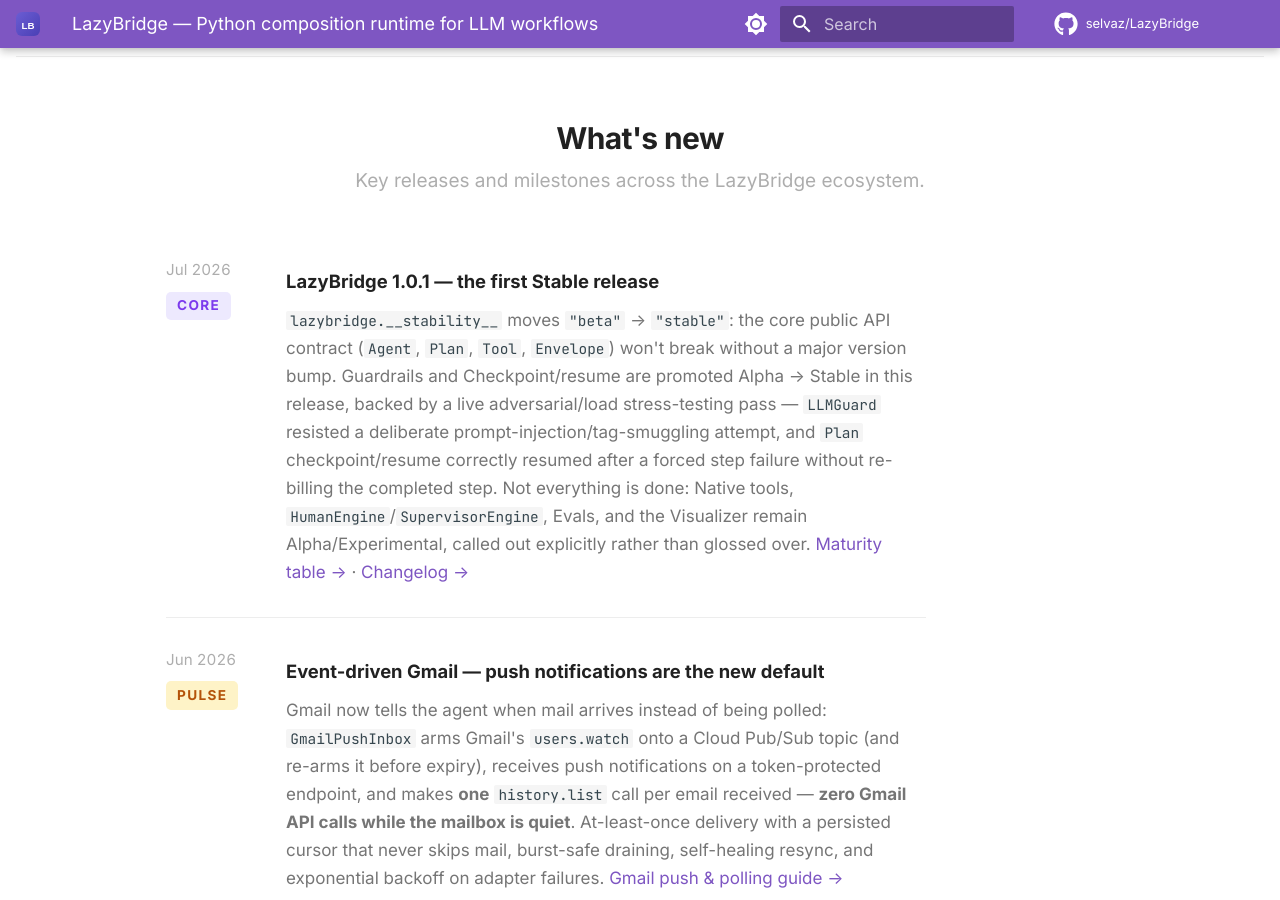
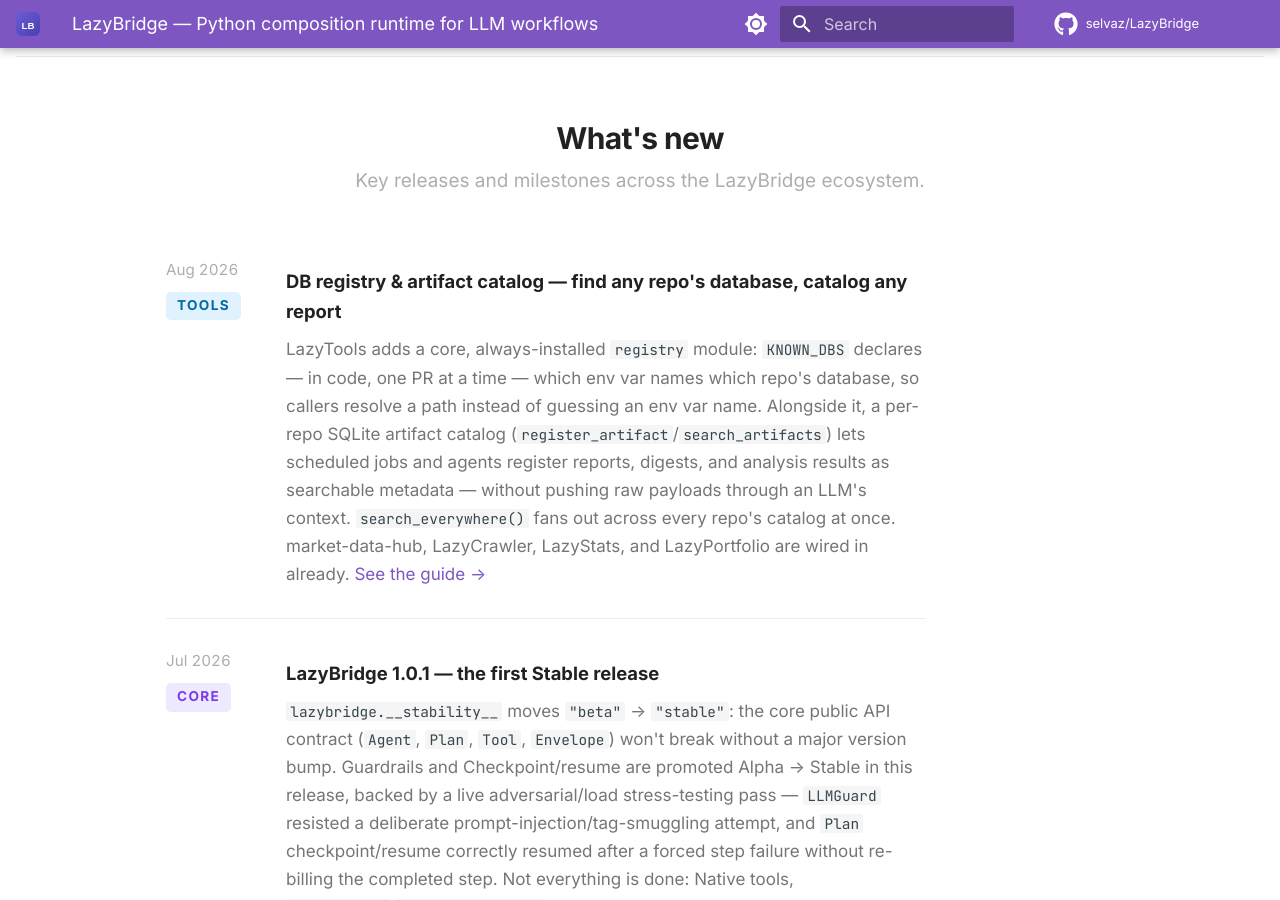
Before and after one commit to selvaz/lazybridgewebsite, an MkDocs documentation site: the page built from docs/index.md, in a window 1280 px wide and 900 px high, scrolled down 6200 px. Built offline with MkDocs 1.6.1 and Material for MkDocs 9.7.7, drawn with Linux system fonts in a browser that asks for light colours; comment, search, counter and statistics services are not loaded.

Commit message:
docs: announce the DB registry & artifact catalog in What's new
New core module in LazyTools -- KNOWN_DBS for cross-repo DB path
resolution, plus a per-repo SQLite artifact catalog for scheduled
jobs/agents to register searchable reports and analysis results.

```diff
--- a/docs/index.md
+++ b/docs/index.md
@@ -330,6 +330,17 @@
 
     <li class="lb-update-item">
       <div class="lb-update-item__meta">
+        <span class="lb-update-date">Aug 2026</span>
+        <span class="lb-eco-card__badge lb-eco-card__badge--tools">tools</span>
+      </div>
+      <div class="lb-update-item__body">
+        <p class="lb-update-title">DB registry &amp; artifact catalog &mdash; find any repo's database, catalog any report</p>
+        <p class="lb-update-desc">LazyTools adds a core, always-installed <code>registry</code> module: <code>KNOWN_DBS</code> declares &mdash; in code, one PR at a time &mdash; which env var names which repo's database, so callers resolve a path instead of guessing an env var name. Alongside it, a per-repo SQLite artifact catalog (<code>register_artifact</code>/<code>search_artifacts</code>) lets scheduled jobs and agents register reports, digests, and analysis results as searchable metadata &mdash; without pushing raw payloads through an LLM's context. <code>search_everywhere()</code> fans out across every repo's catalog at once. market-data-hub, LazyCrawler, LazyStats, and LazyPortfolio are wired in already. <a href="https://tools.lazybridge.com/registry/">See the guide &rarr;</a></p>
+      </div>
+    </li>
+
+    <li class="lb-update-item">
+      <div class="lb-update-item__meta">
         <span class="lb-update-date">Jul 2026</span>
         <span class="lb-eco-card__badge lb-eco-card__badge--core">core</span>
       </div>
```
